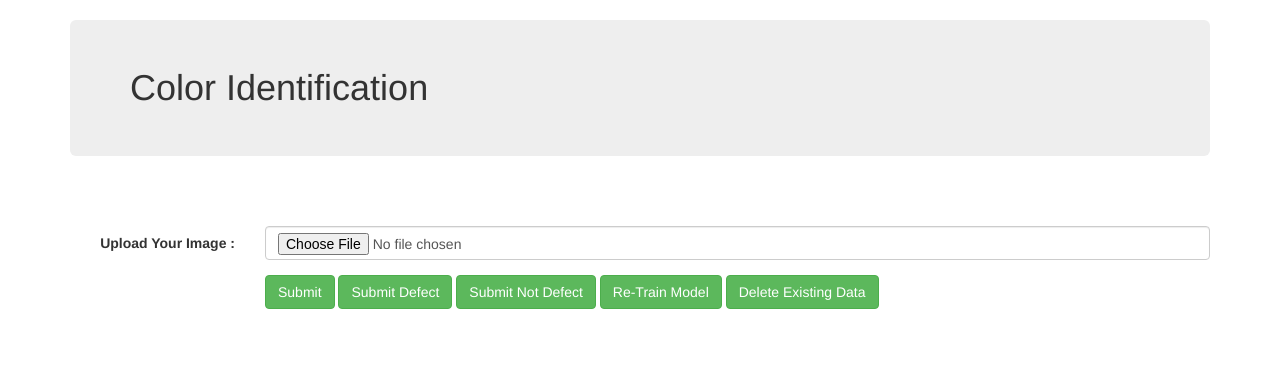
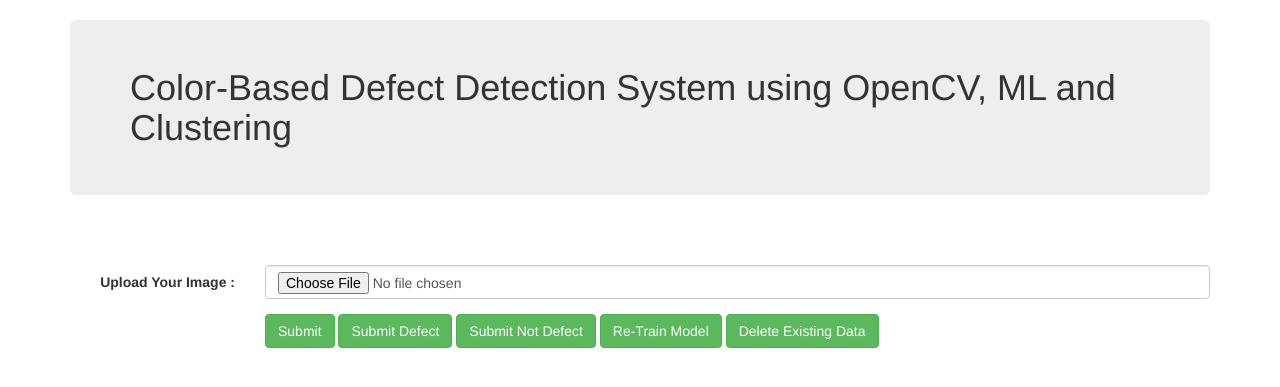
Before and after one commit to naidu970/color_based_defect_identification_system, a Python web app: template templates/index.html in a window 1280 px wide. Shown: the top 387 px of the page. Run offline with Jinja, Linux system fonts and the light colour scheme; the template is opened without the code that fills it, so the values that code supplies are empty; some libraries are stand-ins or nearby versions.

Commit message:
Update index.html

```diff
--- a/templates/index.html
+++ b/templates/index.html
@@ -20,7 +20,7 @@
 <body>
 
 <div class="container">
-  <h1 class="jumbotron bg-primary">Color Identification</h1>
+  <h1 class="jumbotron bg-primary">Color-Based Defect Detection System using OpenCV, ML and Clustering</h1>
   <br><br>
   <form class="form-horizontal" id="imageForm" method="post" enctype="multipart/form-data">
 
```
